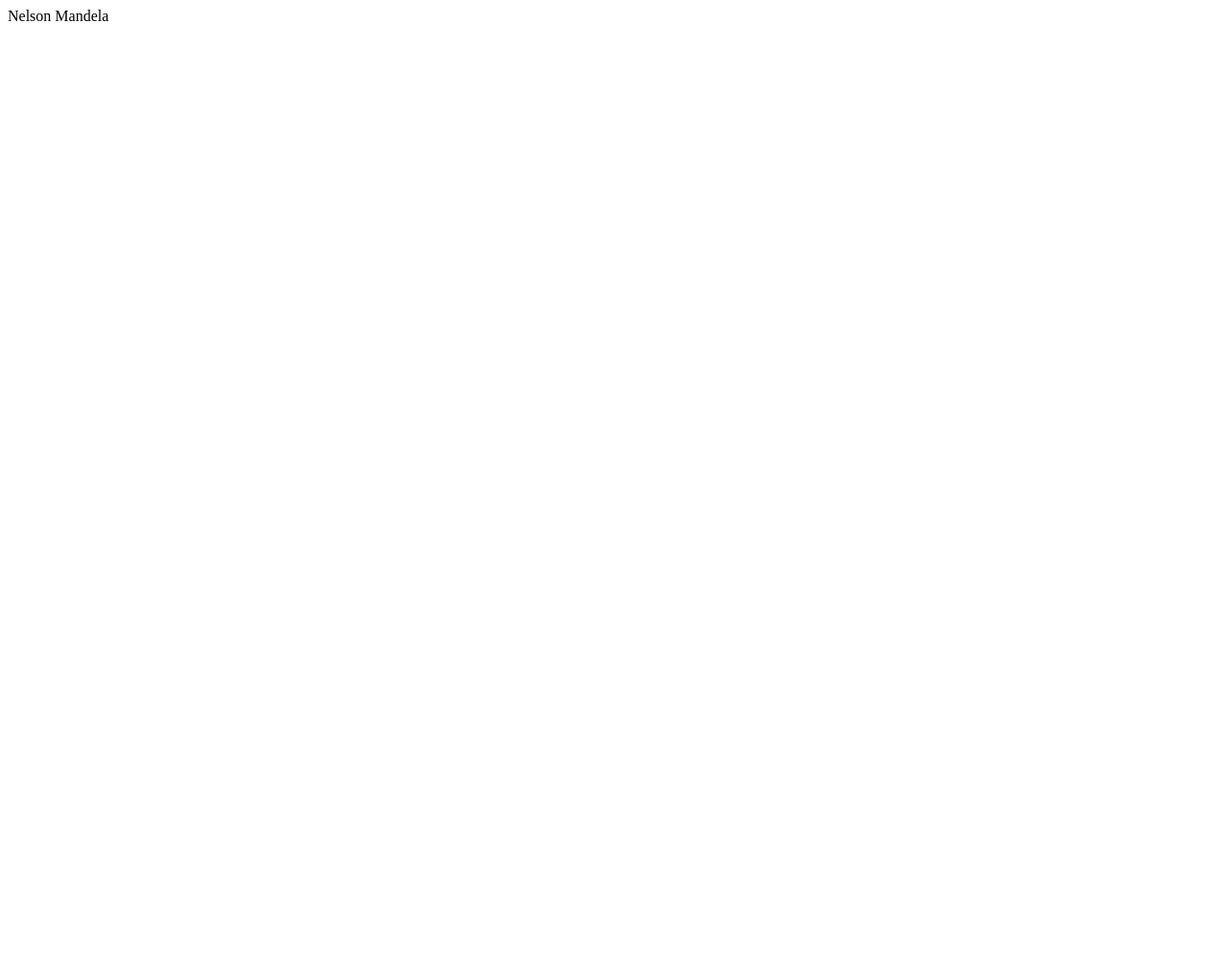
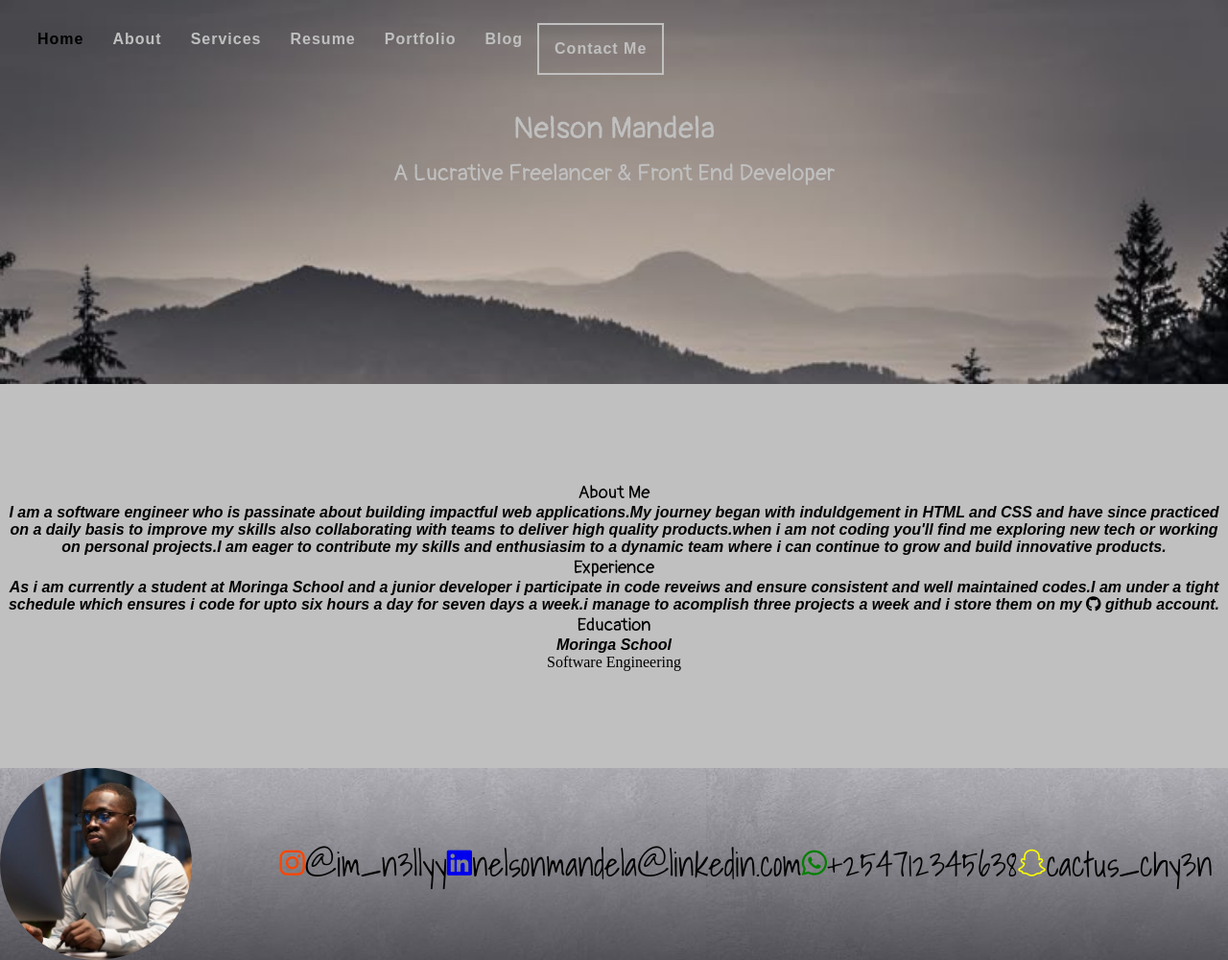
Before and after one commit to atiangnelson/i-am-nelly, a plain HTML site: page index.html in a window 1280 px wide. Shown: the whole page at 96% size. Before the commit the page ends 800 px from the top, so only its background shows below. Drawn offline with Linux system fonts and the light colour scheme; a web font is replaced by a local one.

Commit message:
submition

```diff
--- /dev/null
+++ b/css/style.css
@@ -0,0 +1,179 @@
+
+@import url('https://fonts.googleapis.com/css2?family=Alumni+Sans+Pinstripe:ital@0;1&display=swap');
+
+@import url('https://fonts.googleapis.com/css2?family=Doto:wght@100..900&display=swap');
+
+@import url('https://fonts.googleapis.com/css2?family=Pangolin&display=swap');
+
+@import url('https://fonts.googleapis.com/css2?family=Shadows+Into+Light&display=swap');
+
+
+
+*{
+    margin: 0%;
+    padding: 0%;
+    box-sizing: border-box;
+}
+header{
+    min-height: 50vh;
+    background-image: url(../assests/Shadows.jpeg);
+    background-repeat: no-repeat;
+    background-size: cover;
+
+
+h1{
+        color: silver;
+        align-items: center;
+        justify-content: center;
+        text-align: center;
+        padding: 12px;
+            font-family: "Pangolin", cursive;
+            font-weight: 400;
+            font-style: normal;
+
+
+
+    }
+
+    h2{
+        color: silver;
+        text-align: center;
+        align-items: center;
+        justify-content: center;
+            font-family: "Pangolin", cursive;
+            font-weight: 400;
+            font-style: normal;
+
+
+
+
+    }
+    nav {
+        display: flex;
+        padding: 24px;
+
+    }
+}
+
+a {
+    text-decoration: none;
+
+}
+nav a{
+    font-weight: 700;
+    letter-spacing: 1px;
+    justify-content: space-between;
+    padding: 8px 15px;
+    color: silver;
+font-family: "Doto", sans-serif;
+        font-optical-sizing: auto;
+        font-weight: <weight>;
+        font-style: normal;
+        font-variation-settings:
+          "ROND" 0;
+
+
+}
+.home,nav a:hover{
+    color: black;
+}
+.link{
+border-width:2px;
+border-style: solid;
+width: fit-content;
+padding: 16px;
+}
+.mid{
+    display: flex;
+    min-height: 50vh;
+}
+ul{
+    list-style: none;
+}
+
+
+.main{
+    display: flex;
+    flex-direction: column;
+    align-items: center;
+    justify-content: center;
+    text-align: center;
+    background-color: silver;
+
+
+}
+ .main>h3{
+    align-items: center;
+    text-align: center;
+    justify-content: center;
+        font-family: "Pangolin", cursive;
+        font-weight: 400;
+        font-style: normal;
+
+
+ }
+ .main>p{
+    justify-content: center;
+    align-items: center;
+    text-align: center;
+        font-family: "Alumni Sans Pinstripe", sans-serif;
+        font-weight: 900;
+        font-style: normal;
+        font-family: "Alumni Sans Pinstripe", sans-serif;
+        font-weight: 900;
+        font-style: italic;
+        color: black;
+
+
+
+ }
+ .main>ul{
+    justify-content: center;
+    align-items: center;
+    text-align: center;
+ }
+ footer{
+    min-height: 20vh;
+    display: flex;
+    justify-content: space-between;
+    background-image: url(../assests/Black\ Ombre\ Wallpaper\ Mural.jpeg);
+ }
+ footer a:hover{
+    color: black;
+ }
+ .snap{
+    color: yellow;
+ }
+ .app{
+    color: green;
+ }
+ .gram{
+    color: orangered;
+ }
+
+
+ .icon{
+    font-size: 30px;
+    display: flex;
+    justify-content: space-evenly;
+    align-items: center;
+    padding: 8px 16px;
+    justify-content: baseline;
+ }
+ .cat{
+    color: black;
+ }
+ footer>img{
+    border-radius: 50%;
+    width: 200px;
+    height: 200px;
+    object-fit: cover;
+ }
+ .icon h3{
+
+        font-family: "Shadows Into Light", cursive;
+        font-weight: 400;
+        font-style: normal;
+
+
+ }
--- a/index.html
+++ b/index.html
@@ -1,13 +1,58 @@
 <!DOCTYPE html>
 <html lang="en">
 <head>
+    <link rel="stylesheet" href="css/style.css">
+    <link rel="stylesheet" href="https://cdnjs.cloudflare.com/ajax/libs/font-awesome/6.7.2/css/all.min.css" integrity="sha512-Evv84Mr4kqVGRNSgIGL/F/aIDqQb7xQ2vcrdIwxfjThSH8CSR7PBEakCr51Ck+w+/U6swU2Im1vVX0SVk9ABhg==" crossorigin="anonymous" referrerpolicy="no-referrer" />
     <title>i am nelly</title>
 </head>
-<body>
-    <header>Nelson Mandela</header>
-    <nav></nav>
-    <main></main>
-    <footer></footer>
+
+<header>
+    <nav id="home">
+            <a href="#home" class="home">Home</a>
+            <a href="#mid">About</a>
+            <a href="#mid">Services</a>
+            <a href="#mid">Resume</a>
+            <a href="#mid">Portfolio</a>
+            <a href="#mid">Blog</a>
+        <a href="#end" class="link">Contact Me</a>
+    </nav>
+    <h1>Nelson Mandela</h1>
+    <h2>A Lucrative Freelancer & Front End Developer</h2>
+</header>
+    <main class="mid">
+
+        <section class="main">
+        <h3>About Me</h3>
+        <p>
+            I am a software engineer who is passinate about building impactful web applications.My journey began with induldgement in HTML and CSS and have since practiced on a daily basis to improve my skills also collaborating with teams to deliver high quality products.when i am not coding you'll find me exploring new tech or working on personal projects.I am eager to contribute my skills and enthusiasim
+            to a dynamic team where i can continue to grow and build innovative products.
+
+    <h3>Experience</h3>
+    <p>
+       As i am currently a student at Moringa School and a junior developer i participate in code reveiws and ensure consistent and well maintained codes.I am under a tight schedule which ensures i code for upto six hours a day for seven days a week.i manage to acomplish three projects a week and i store them on my <a href="" class="cat"><i class="fa-brands fa-github"></i></a> github account.
+    </p>
+    <h3>Education</h3>
+    <p>Moringa School</p>
+    <ul>
+        <li>Software Engineering</li>
+    </ul>
+
+        </section>
+    </main>
+    <footer id="end">
+        <img src="../i-am-nelly/assests/Free Photo _ Black man working with a computer.jpeg" alt="A picture of Nelson">
+
+        <div class="icon">
+<a href="#" class="gram"><i class="fa-brands fa-instagram"></i></a>
+<h3>@im_n3llyy</h3>
+<a href="#"><i class="fa-brands fa-linkedin"></i></a>
+<h3>nelsonmandela@linkedin.com</h3>
+<a href="#" class="app"><i class="fa-brands fa-whatsapp"></i></a>
+<h3>+254712345638</h3>
+<a href="#" class="snap"><i class="fa-brands fa-snapchat"></i></a>
+<h3>cactus_chy3n</h3>
+        </div>
+    </footer>
 </body>
 
 </html>
```
Also changed, not shown: assests/Black Ombre Wallpaper Mural.jpeg (added), assests/Free Photo _ Black man working with a computer.jpeg (added), assests/Shadows.jpeg (added).
